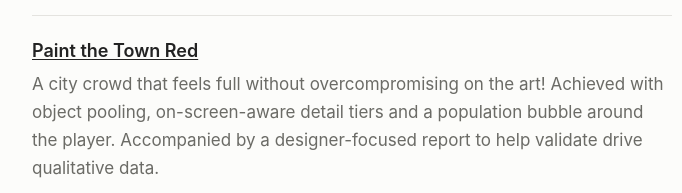
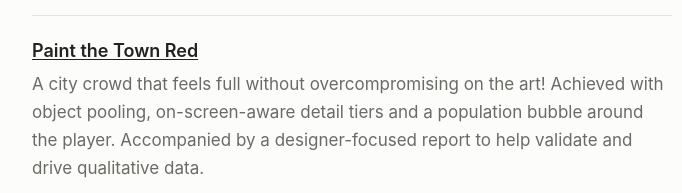
Before and after one commit to nkahlok/nkahlok.github.io, a plain HTML site: page index.html in a window 1280 px wide. Shown: the part 276-469 px from the top of the page, 288-970 px from the left. Drawn offline with Linux system fonts and the light colour scheme.

Commit message:
Fix typo in project summary
Co-Authored-By: Claude Opus 5.5 <noreply@anthropic.com>

```diff
--- a/index.html
+++ b/index.html
@@ -24,7 +24,7 @@
     <ul class="projects">
       <li>
         <a class="title" href="projects/paint-the-town-red.html">Paint the Town Red</a>
-        <p>A city crowd that feels full without overcompromising on the art! Achieved with object pooling, on-screen-aware detail tiers and a population bubble around the player. Accompanied by a designer-focused report to help validate drive qualitative data.</p>
+        <p>A city crowd that feels full without overcompromising on the art! Achieved with object pooling, on-screen-aware detail tiers and a population bubble around the player. Accompanied by a designer-focused report to help validate and drive qualitative data.</p>
         <a href="projects/paint-the-town-red.html"><img src="assets/img/cover.jpg" alt="A city street in the crowd demo, with NPCs walking past the shops"></a>
       </li>
     </ul>
```
